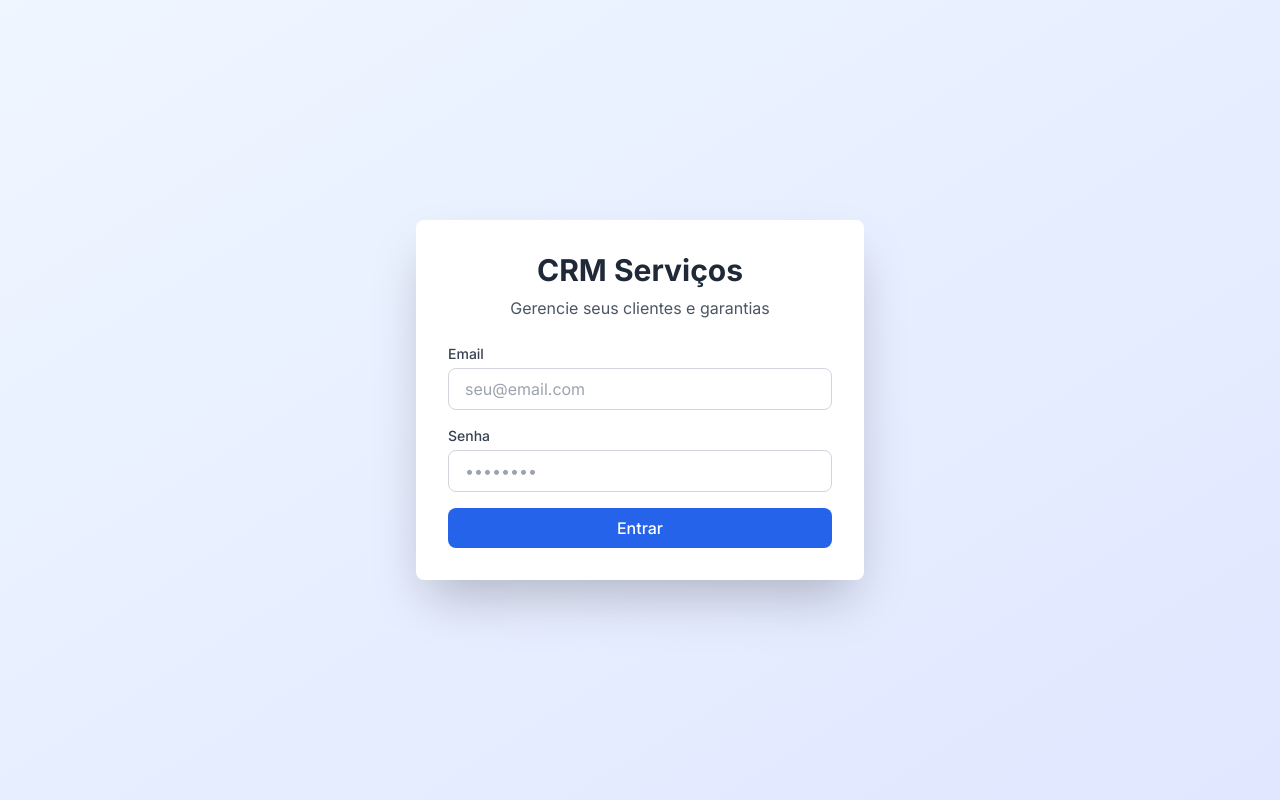
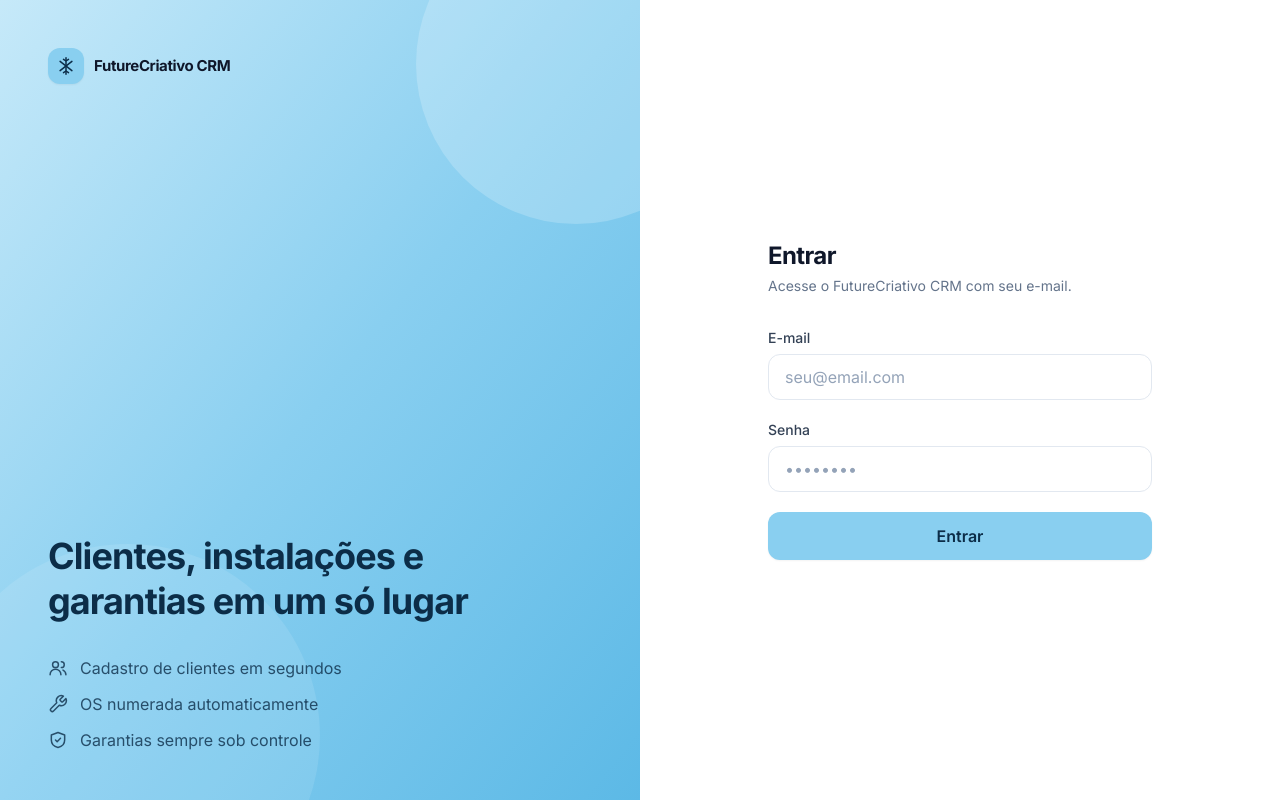
Before and after one commit to FutureCriativo/crm-saas, a Next.js app: page /login in a window 1280 px wide. Built offline with nearby package versions, Linux system fonts and the light colour scheme; no server answers.

Commit message:
Update page.tsx

```diff
--- a/src/app/login/page.tsx
+++ b/src/app/login/page.tsx
@@ -3,6 +3,9 @@
 import { useState } from 'react';
 import { supabase } from '@/lib/supabase';
 import { useRouter } from 'next/navigation';
+import Logo from '@/components/Logo';
+import { APP_NAME, APP_TAGLINE } from '@/lib/brand';
+import { IconShield, IconUsers, IconWrench } from '@/components/icons';
 
 export default function LoginPage() {
   const [email, setEmail] = useState('');
@@ -16,68 +19,61 @@
     setLoading(true);
     setError('');
 
-    try {
-      const { error } = await supabase.auth.signInWithPassword({
-        email,
-        password,
-      });
+    const { error } = await supabase.auth.signInWithPassword({ email, password });
 
-      if (error) throw error;
+    if (error) {
+      setError(error.message === 'Invalid login credentials' ? 'E-mail ou senha incorretos.' : error.message);
+      setLoading(false);
+      return;
+    }
 
     router.push('/dashboard');
-    } catch (err: any) {
-      setError(err.message || 'Erro ao fazer login');
-    } finally {
-      setLoading(false);
-    }
   };
 
   return (
-    <div className="min-h-screen flex items-center justify-center bg-gradient-to-br from-blue-50 to-indigo-100">
-      <div className="bg-white p-8 rounded-lg shadow-2xl w-full max-w-md">
-        <h1 className="text-3xl font-bold mb-2 text-center text-gray-800">CRM Serviços</h1>
-        <p className="text-center text-gray-600 mb-6">Gerencie seus clientes e garantias</p>
-
-        <form onSubmit={handleLogin} className="space-y-4">
-          <div>
-            <label className="block text-sm font-medium text-gray-700 mb-1">Email</label>
-            <input
-              type="email"
-              value={email}
-              onChange={(e) => setEmail(e.target.value)}
-              placeholder="seu@email.com"
-              className="w-full px-4 py-2 border border-gray-300 rounded-lg focus:outline-none focus:ring-2 focus:ring-blue-500"
-              required
-            />
+    <div className="grid min-h-screen lg:grid-cols-2">
+      {/* Painel da marca (computador) */}
+      <div className="relative hidden overflow-hidden bg-gradient-to-br from-brand-200 via-brand-300 to-brand-400 p-12 lg:flex lg:flex-col">
+        <div className="absolute -right-24 -top-24 h-80 w-80 rounded-full bg-white/20" />
+        <div className="absolute -bottom-32 -left-16 h-96 w-96 rounded-full bg-white/10" />
+        <div className="relative"><Logo /></div>
+        <div className="relative mt-auto max-w-md">
+          <h1 className="text-4xl font-bold leading-tight tracking-tight text-brand-900">{APP_TAGLINE}</h1>
+          <ul className="mt-8 space-y-3 text-brand-900/80">
+            <li className="flex items-center gap-3"><IconUsers className="h-5 w-5" /> Cadastro de clientes em segundos</li>
+            <li className="flex items-center gap-3"><IconWrench className="h-5 w-5" /> OS numerada automaticamente</li>
+            <li className="flex items-center gap-3"><IconShield className="h-5 w-5" /> Garantias sempre sob controle</li>
+          </ul>
+        </div>
       </div>
 
+      {/* Formulário */}
+      <div className="flex items-center justify-center bg-white px-6 py-12">
+        <div className="w-full max-w-sm">
+          <div className="lg:hidden"><Logo /></div>
+          <h2 className="mt-8 text-2xl font-bold tracking-tight text-slate-900 lg:mt-0">Entrar</h2>
+          <p className="mt-1 text-sm text-slate-500">Acesse o {APP_NAME} com seu e-mail.</p>
+
+          <form onSubmit={handleLogin} className="mt-8 space-y-5">
             <div>
-            <label className="block text-sm font-medium text-gray-700 mb-1">Senha</label>
-            <input
-              type="password"
-              value={password}
-              onChange={(e) => setPassword(e.target.value)}
-              placeholder="••••••••"
-              className="w-full px-4 py-2 border border-gray-300 rounded-lg focus:outline-none focus:ring-2 focus:ring-blue-500"
-              required
-            />
+              <label className="label">E-mail</label>
+              <input type="email" autoComplete="email" value={email} onChange={(e) => setEmail(e.target.value)}
+                placeholder="seu@email.com" className="input" required />
+            </div>
+            <div>
+              <label className="label">Senha</label>
+              <input type="password" autoComplete="current-password" value={password}
+                onChange={(e) => setPassword(e.target.value)} placeholder="••••••••" className="input" required />
             </div>
 
-          {error && (
-            <div className="p-3 bg-red-100 text-red-700 rounded text-sm">
-              {error}
-            </div>
-          )}
+            {error && <div className="rounded-xl bg-rose-50 p-3 text-sm text-rose-700">{error}</div>}
 
-          <button
-            type="submit"
-            disabled={loading}
-            className="w-full bg-blue-600 text-white py-2 rounded-lg font-medium hover:bg-blue-700 disabled:opacity-50 transition"
-          >
+            <button type="submit" disabled={loading} className="btn-primary w-full py-3">
               {loading ? 'Entrando...' : 'Entrar'}
             </button>
           </form>
         </div>
       </div>
+    </div>
   );
 }
```
Lines whose indentation alone changed are shown as unchanged.
